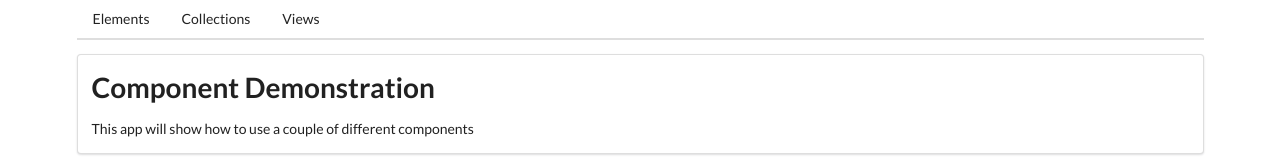
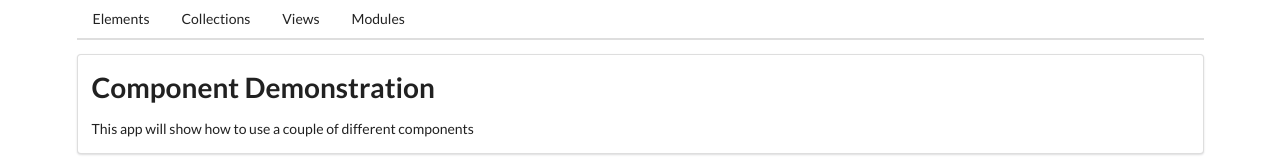
Before and after one commit to akgmage/components, an Angular app: page / in a window 1280 px wide. Shown: the top 160 px of the page. Built offline with nearby package versions, Linux system fonts and the light colour scheme.

Commit message:
Add route to module component

```diff
--- a/src/app/app.component.html
+++ b/src/app/app.component.html
@@ -3,6 +3,7 @@
         <a routerLink="/elements" routerLinkActive="active" class="item">Elements</a>
         <a routerLink="/collections" routerLinkActive="active" class="item">Collections</a>
         <a routerLink="/views" routerLinkActive="active" class="item">Views</a>
+        <a routerLink="/mods" routerLinkActive="active" class="item">Modules</a>
     </div>
     <div class="ui segment">
         <router-outlet></router-outlet>
```
